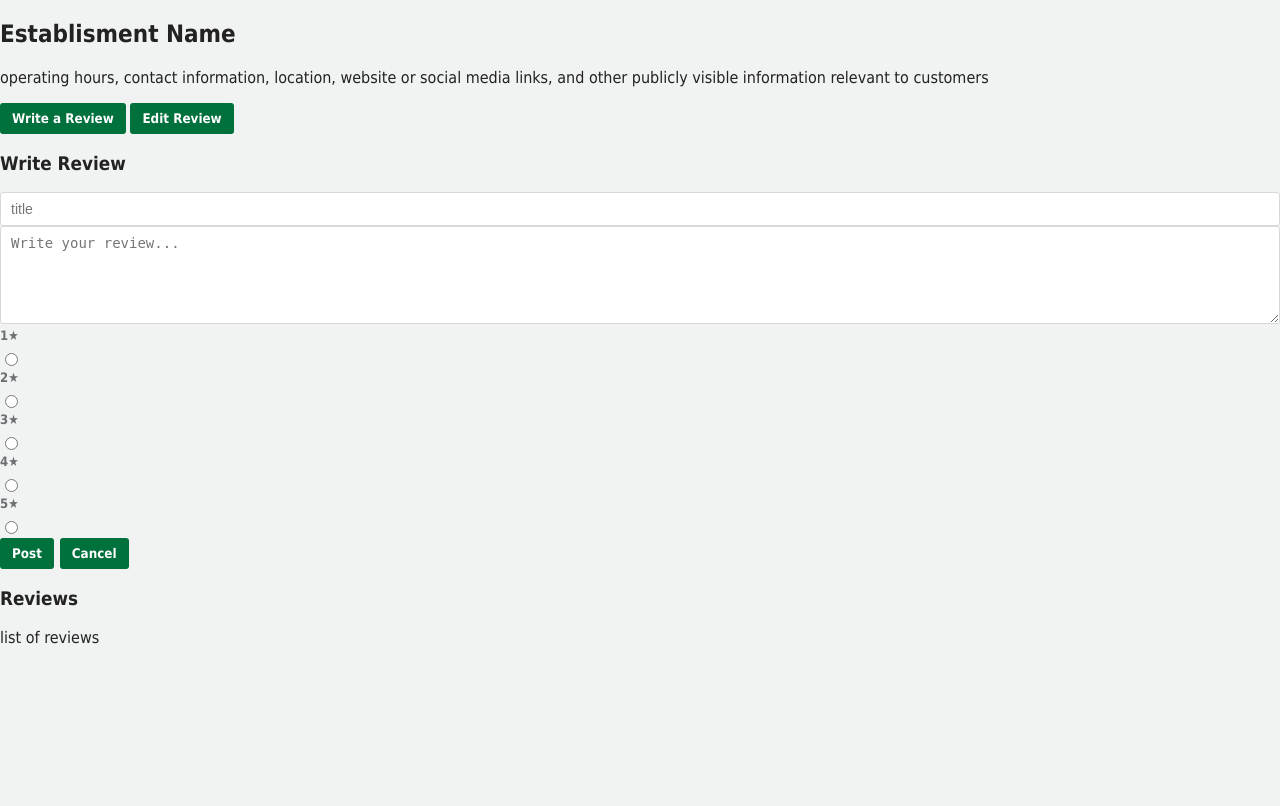
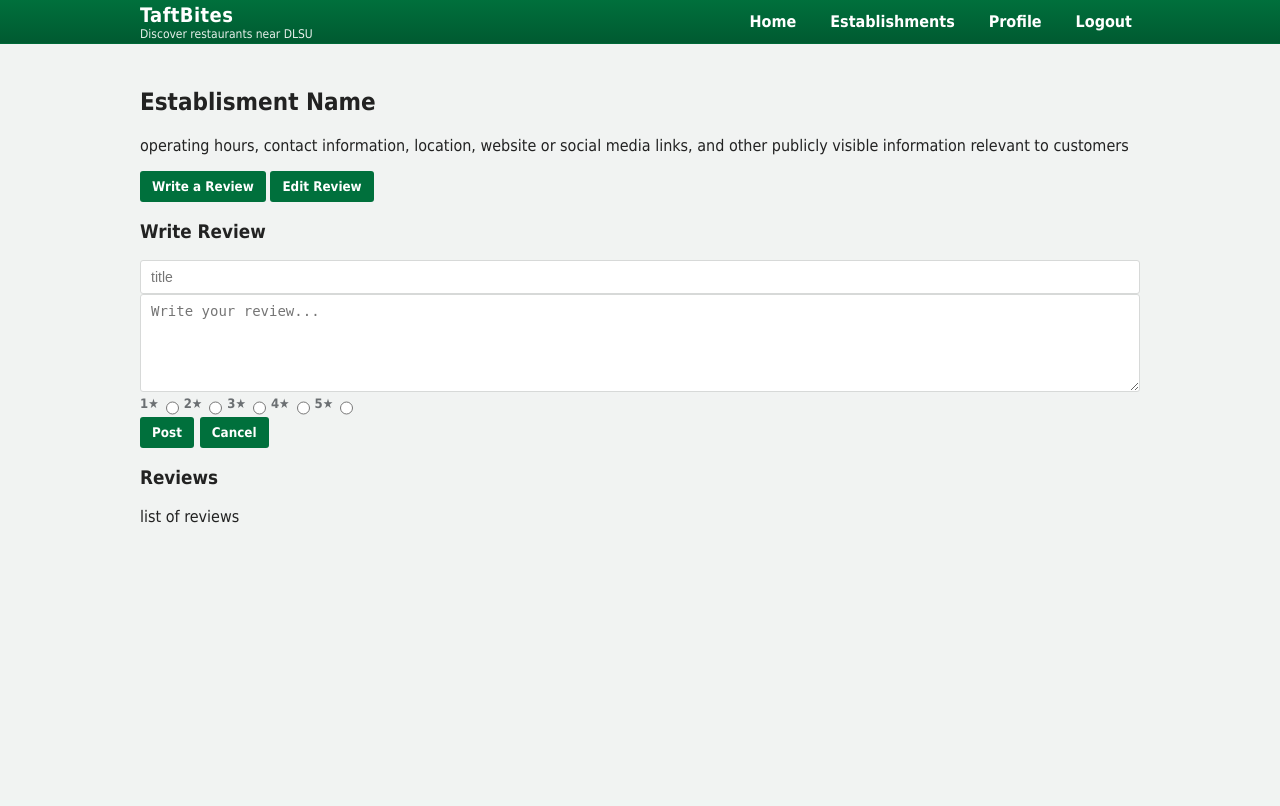
Before and after one commit to isthatpaul/CCAPDEV-MCO-XSG-Group-57, a web app: file establishment-detail.html in a window 1280 px wide. Shown: the top 806 px of the page. After the commit the page ends 523 px from the top, so only its background shows below. Run offline with its HTML, style and script files only (its server is not run), Linux system fonts and the light colour scheme.

Commit message:
added navigation tab for establishment-detail, fixed some ui, added a star-rating class in base.css for formatting star ratings

```diff
--- a/css/base.css
+++ b/css/base.css
@@ -136,6 +136,12 @@ button:hover, .btn:hover{background:var(--green-dark)}
 /* Featured list and review items */
 .establishment-item, .review-item{margin-bottom:12px;padding:12px;border-radius:3px;background:linear-gradient(180deg,#fff,#fbfcfc);border:1px solid var(--border)}
 
+/* Star rating design*/
+.star-rating {
+    display: flex;
+    gap: 2px;
+}
+
 /* Footer */
 footer{padding:18px 0;text-align:center;color:var(--muted);font-size:13px}
 
--- a/establishment-detail.html
+++ b/establishment-detail.html
@@ -7,8 +7,25 @@
         <link rel="stylesheet" href="css/base.css">
     </head>
     <body>
-        <div id="main">
-            <div class = "details">
+        <!-- Navigation Bar -->
+        <nav class="navbar">
+            <div class="container">
+                <div class="nav-brand">
+                    <h1>TaftBites</h1>
+                    <p class="tagline">Discover restaurants near DLSU</p>
+                </div>
+                <ul class="nav-menu" id="navMenu">
+                    <li><a href="index.html">Home</a></li>
+                    <li><a href="establishments.html">Establishments</a></li>
+                    <li><a href="profile.html">Profile</a></li>
+                    <li><a href="index.html">Logout</a></li>
+                </ul>
+            </div>
+        </nav>
+
+        <section class ="main">
+            <div class = "container">
+                <div id="details">
                     <h2>Establisment Name</h2>
                     <p>operating hours, contact information, location, website or social media links, and other publicly visible information relevant to customers</p>
                 </div>
@@ -22,7 +39,7 @@
                             <br>
                             <textarea id="reviewTextBody" rows="5" placeholder="Write your review..."></textarea>
                             <br>
-                        <div class="rating">
+                            <div class="star-rating">
                                 <label for="star1" title="1 star">1★</label>
                                 <input type="radio" id="star1" name="rating" value="1">
 
@@ -43,11 +60,12 @@
                         </form>
                     </div>
                 </div>
-
                 <div class = "reviewList">
                     <h3>Reviews</h3>
                     <p>list of reviews</p>
                 </div>
             </div>
+
+        </div>
     </body>
 </html>
```
Lines whose indentation alone changed are shown as unchanged.
